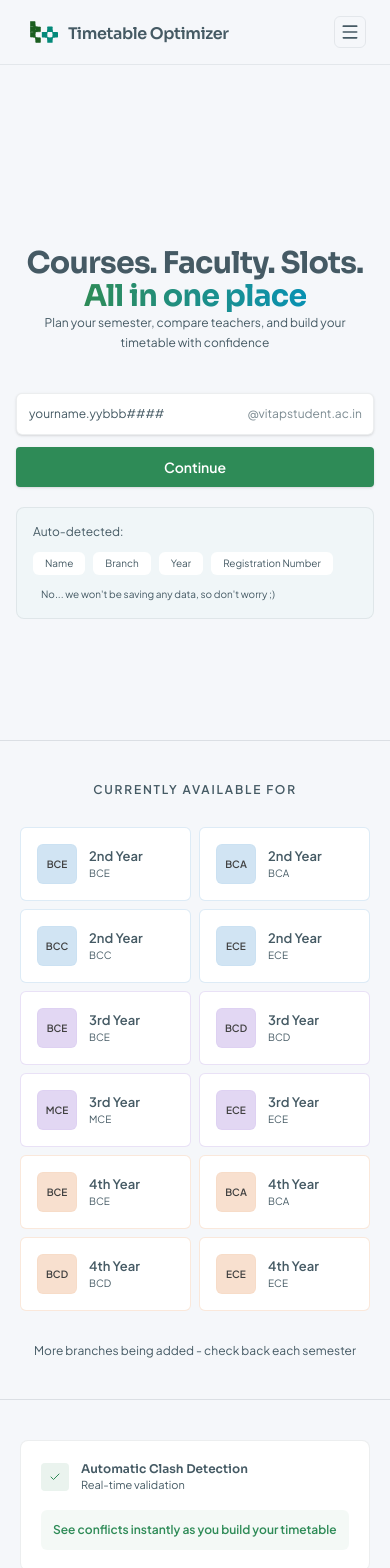
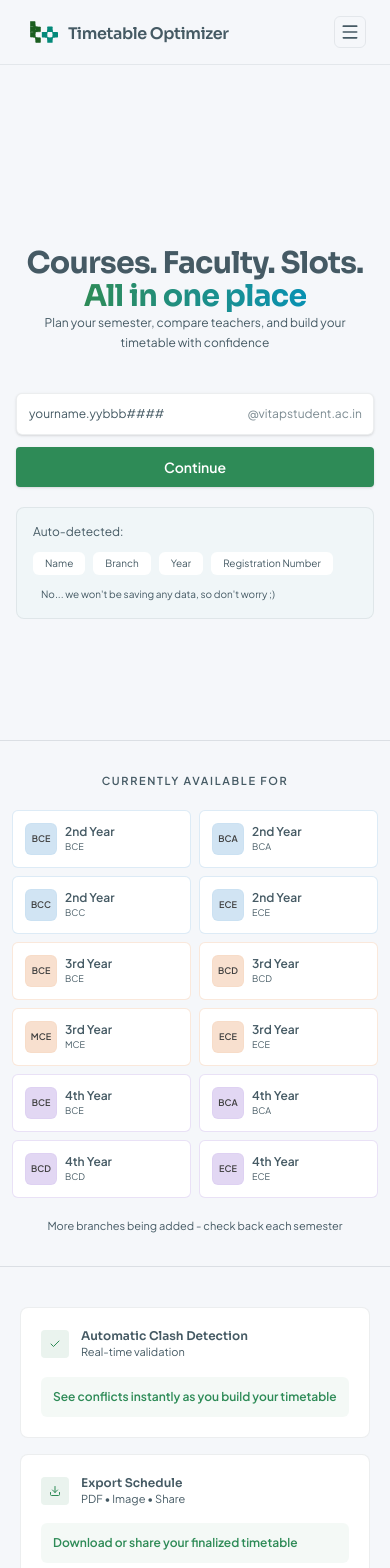
Before and after one commit to RoshanSai07/Timetable-Optimizer-React, a React (Vite) app: page / in a window 390 px wide. Shown: the top 1568 px of the page. Built offline with nearby package versions, Linux system fonts and the light colour scheme.

Commit message:
Fixed minor issues

```diff
--- a/src/features/export/components/ExportCenter.tsx
+++ b/src/features/export/components/ExportCenter.tsx
@@ -433,7 +433,7 @@ export default function ExportCenter({
   return (
     <div
       onMouseDown={onClose}
-      className="fixed inset-0 z-50 flex items-center justify-center bg-foreground/45 px-6 py-8 backdrop-blur-sm"
+      className="fixed inset-0 z-50 flex items-center justify-center bg-black/30 backdrop-blur-sm px-6 py-8"
     >
       <div
         onMouseDown={(e) => e.stopPropagation()}
--- a/src/features/landing/components/SupportedPrograms.tsx
+++ b/src/features/landing/components/SupportedPrograms.tsx
@@ -29,49 +29,49 @@ const yearStyles = {
   },
 
   thirdYear: {
+    card: "border-[#F7D9C4]/60 bg-card hover:border-[#F7D9C4]/90 hover:bg-[#F7D9C4]/5 dark:border-[#C79A7C]/30 dark:bg-[#C79A7C]/5 dark:hover:border-[#C79A7C]/50 dark:hover:bg-[#C79A7C]/10",
+    badge:
+      "border border-[#F7D9C4]/60 bg-[#F7D9C4]/80 text-neutral-700 dark:border-[#C79A7C]/30 dark:bg-[#C79A7C]/20 dark:text-[#F8E0D1]",
+  },
+
+  fourthYear: {
     card: "border-[#DBCDF0]/60 bg-card hover:border-[#DBCDF0]/90 hover:bg-[#DBCDF0]/5 dark:border-[#9D8CC5]/30 dark:bg-[#9D8CC5]/5 dark:hover:border-[#9D8CC5]/50 dark:hover:bg-[#9D8CC5]/10",
     badge:
       "border border-[#DBCDF0]/60 bg-[#DBCDF0]/80 text-neutral-700 dark:border-[#9D8CC5]/30 dark:bg-[#9D8CC5]/20 dark:text-[#E7DFF7]",
   },
-
-  fourthYear: {
-    card: "border-[#F7D9C4]/60 bg-card hover:border-[#F7D9C4]/90 hover:bg-[#F7D9C4]/5 dark:border-[#C79A7C]/30 dark:bg-[#C79A7C]/5 dark:hover:border-[#C79A7C]/50 dark:hover:bg-[#C79A7C]/10",
-    badge:
-      "border border-[#F7D9C4]/60 bg-[#F7D9C4]/80 text-neutral-700 dark:border-[#C79A7C]/30 dark:bg-[#C79A7C]/20 dark:text-[#F8E0D1]",
-  },
 };
 export default function SupportedPrograms() {
   return (
-    <section className="border-t border-foreground/15 py-10">
+    <section className="border-t border-foreground/15 py-8 md:py-10">
       <div className="mx-auto max-w-7xl">
         <div className="mb-2 md:mb-5 text-center">
-          <p className="text-[12px] md:text-sm font-medium uppercase tracking-[0.15em] text-muted-foreground">
+          <p className="text-[11px] md:text-sm font-medium uppercase tracking-[0.15em] text-muted-foreground">
             Currently Available For
           </p>
         </div>
 
-        <div className="grid grid-cols-2 gap-2 p-5 md:grid-cols-3 md:gap-4 lg:grid-cols-4 xl:grid-cols-5">
+        <div className="grid grid-cols-2 gap-2 p-3 md:p-5 md:grid-cols-3 md:gap-4 lg:grid-cols-4 xl:grid-cols-5">
           {availablePrograms.map((program) => {
             const styles = yearStyles[program.year as keyof typeof yearStyles];
 
             return (
               <div
                 key={`${program.year}-${program.branch}`}
-                className={`rounded-md border p-4 transition-all hover:shadow-sm md:p-5 ${styles.card}`}
+                className={`rounded-md border p-3 md:p-4 md:py-5 transition-all hover:shadow-sm ${styles.card}`}
               >
-                <div className="flex items-center gap-3">
+                <div className="flex items-center gap-2 md:gap-3">
                   <div
-                    className={`flex h-10 w-10 shrink-0 items-center justify-center rounded-md text-[10px] font-semibold md:text-xs ${styles.badge}`}
+                    className={`flex h-8 w-8 md:h-10 md:w-10 shrink-0 items-center justify-center rounded-md text-[9px] md:text-xs font-semibold ${styles.badge}`}
                   >
                     {program.branch}
                   </div>
 
                   <div className="min-w-0">
-                    <div className="text-[13px] font-semibold text-foreground md:text-sm">
+                    <div className="text-xs md:text-sm font-semibold text-foreground">
                       {formatYear(program.year)}
                     </div>
 
-                    <div className="text-[10px] text-muted-foreground md:text-xs">
+                    <div className="text-[9px] md:text-xs text-muted-foreground">
                       {program.branch}
                     </div>
                   </div>
@@ -81,7 +81,7 @@ export default function SupportedPrograms() {
           })}
         </div>
 
-        <p className="mt-3 text-center text-xs text-muted-foreground md:text-sm">
+        <p className="mt-2 md:mt-3 text-center text-[11px] md:text-sm text-muted-foreground">
           More branches being added - check back each semester
         </p>
       </div>
--- a/src/shared/components/NotSupported.tsx
+++ b/src/shared/components/NotSupported.tsx
@@ -1,13 +1,17 @@
-import { ArrowLeft, Copy } from "lucide-react";
+import { ArrowLeft, Copy, Check } from "lucide-react";
 import { useNavigate } from "react-router-dom";
+import { useState } from "react";
 
 export default function NotSupported() {
   const navigate = useNavigate();
-
+  const [copied, setCopied] = useState(false);
   const demoEmail = "demo.24bce1234@vitapstudent.ac.in";
 
   const copyDemoEmail = async () => {
     await navigator.clipboard.writeText(demoEmail);
+    setCopied(true);
+
+    setTimeout(() => setCopied(false), 1500);
   };
 
   return (
@@ -43,11 +47,23 @@ export default function NotSupported() {
               </code>
 
               <button
+                type="button"
                 onClick={copyDemoEmail}
-                className="cursor-pointer flex shrink-0 items-center gap-1 text-xs text-primary hover:underline"
+                aria-label="Copy demo email"
+                disabled={copied}
+                className="cursor-pointer flex shrink-0 items-center gap-1 text-xs text-primary transition-colors hover:underline disabled:cursor-default disabled:opacity-70"
               >
-                <Copy className="h-3.5 w-3.5" />
-                Copy
+                {copied ? (
+                  <>
+                    <Check className="h-3.5 w-3.5" />
+                    Copied!
+                  </>
+                ) : (
+                  <>
+                    <Copy className="h-3.5 w-3.5" />
+                    Copy
+                  </>
+                )}
               </button>
             </div>
           </div>
```
